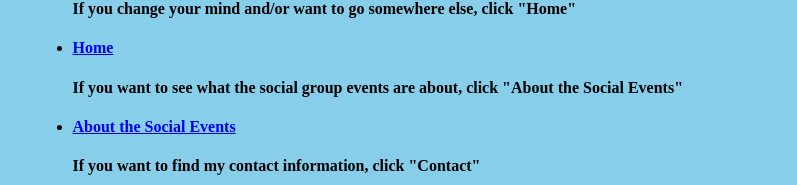
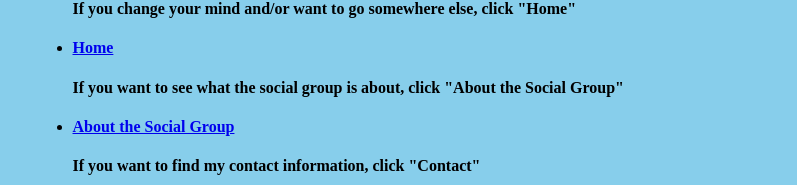
Before and after one commit to GianMR8/rsvp, a plain HTML site: page index.html in a window 1280 px wide. Shown: the part 502-687 px from the top of the page, without its empty margins (224-1021 px from the left). Drawn offline with Linux system fonts and the light colour scheme.

Commit message:
initialize

```diff
--- a/index.html
+++ b/index.html
@@ -25,7 +25,7 @@
             <ul>
                 <h2>NOTE:</h2>
                 <h4>If you change your mind and/or want to go somewhere else, click "Home"</h4><h4><li><a href="https://gianmr8.github.io/socialevents/">Home</a></li></h4>
-                <h4>If you want to see what the social group events are about, click "About the Social Events"</h4><h4><li><a href="https://gianmr8.github.io/IMED_Project5/">About the Social Events</a></li></h4>
+                <h4>If you want to see what the social group is about, click "About the Social Group"</h4><h4><li><a href="https://gianmr8.github.io/IMED_Project5/">About the Social Group</a></li></h4>
                 <h4>If you want to find my contact information, click "Contact"</h4><h4><li><a href="https://gianmr8.github.io/IMED_Project7/">Contact</a></li></h4>
                 <h4>If you want to see the schedule for social group events, click "Event Schedule"</h4><h4><li><a href="https://gianmr8.github.io/IMED_Project1/">Event Schedule</a></li></h4>
                 <h4>If you haven't logged in yet, click "Login"</h4><h4><li><a href="https://gianmr8.github.io/login/">Login</a></li></h4>
```
